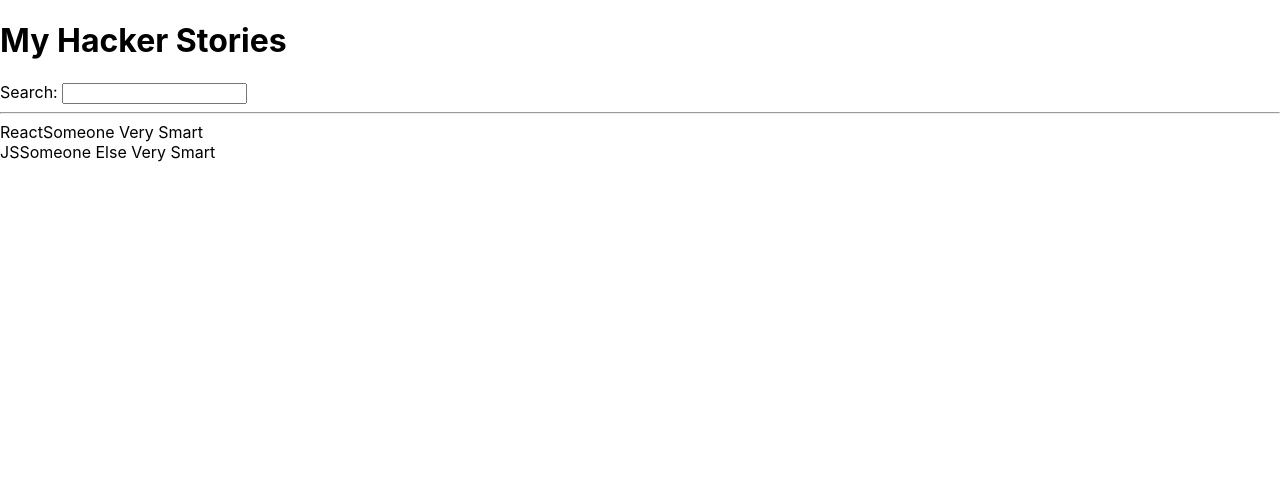
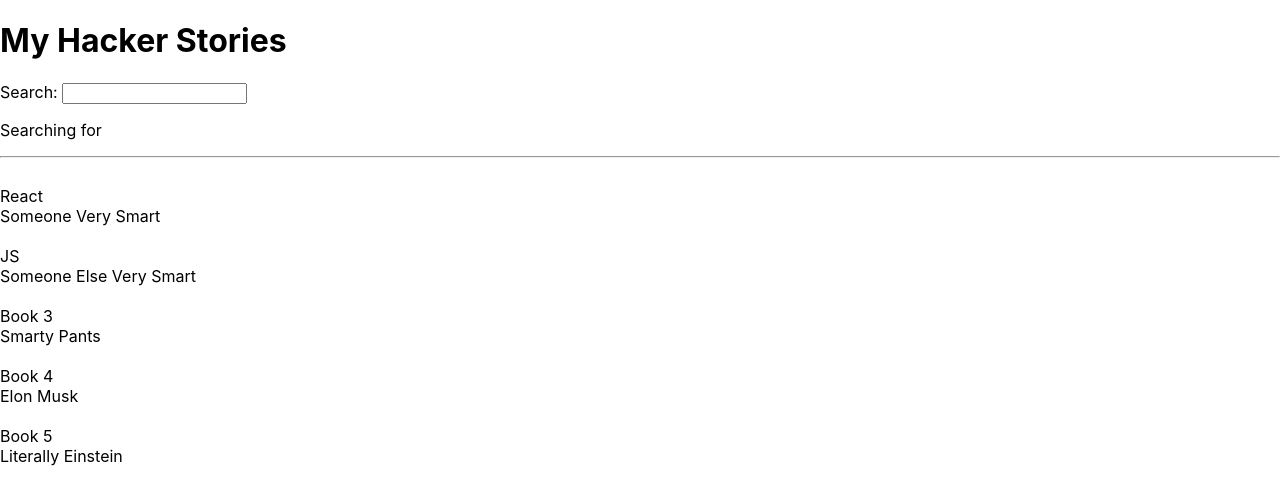
Before and after one commit to RKRedfern/hacker-stories, a React (Create React App) app: page / in a window 1280 px wide. Shown: the top 504 px of the page. Built offline with nearby package versions, Linux system fonts and the light colour scheme.

Commit message:
search started

```diff
--- a/src/App.js
+++ b/src/App.js
@@ -1,5 +1,6 @@
 //import logo from './logo.svg';
 import './App.css';
+import Search from './Search'
 
 // const title = 'React';
 
@@ -12,7 +13,10 @@
 //   return title;
 // }
 
-const list = [
+
+const App = () => {
+
+  const stories = [
     {
       title: 'React',
       author: 'Someone Very Smart',
@@ -22,35 +26,51 @@
       title: 'JS',
       author: 'Someone Else Very Smart',
       objectId: 1
+    },
+    {
+      title: 'Book 3',
+      author: 'Smarty Pants',
+      objectId: 2
+    },
+    {
+      title: 'Book 4',
+      author: 'Elon Musk',
+      objectId: 3
+    },
+    {
+      title: 'Book 5',
+      author: 'Literally Einstein',
+      objectId: 4
     }
   ]
 
-function App() {
+  const handleSearch = (e) => {
+    console.log(e.target.value)
+  }
+
   return (
     <div>
       <h1> My Hacker Stories </h1>
-
-      <label htmlFor="search"> Search: </label>
-      <input id="search" type="text" />
-
+      <Search handleSearch={handleSearch}/>
       <hr />
-      <List />
+      <List list={stories}/>
     </div>
   );
 }
 
-function List(){
-  return list.map(function(item){
+const List = props =>
+  props.list.map(function(item){
     return(
     <div key={item.objectId}>
-
+      <br></br>
       <span>{item.title}</span>
+      <br></br>
       <span>{item.author}</span>
 
     </div>
     );
 });
-}
+
 
 
 export default App;
--- /dev/null
+++ b/src/Search.js
@@ -0,0 +1,25 @@
+import React from 'react';
+
+const Search = (props) => {
+
+    const [searchTerm, setSearchTerm] = React.useState('');
+
+    const handleChange = (e) => {
+        setSearchTerm(e.target.value)
+        props.handleSearch(e)
+    }
+
+    return(
+        <div>
+            <label htmlFor="search"> Search: </label>
+            <input id="search" type="text" onChange={props.handleChange}/>
+
+            <p>
+                Searching for <strong>{searchTerm}</strong>
+            </p>
+        </div>
+    )
+
+}
+
+export default Search;
```
Also changed, not shown: 1 other file (tests, documents, lock files or other folders). Lines whose indentation alone changed are shown as unchanged.
